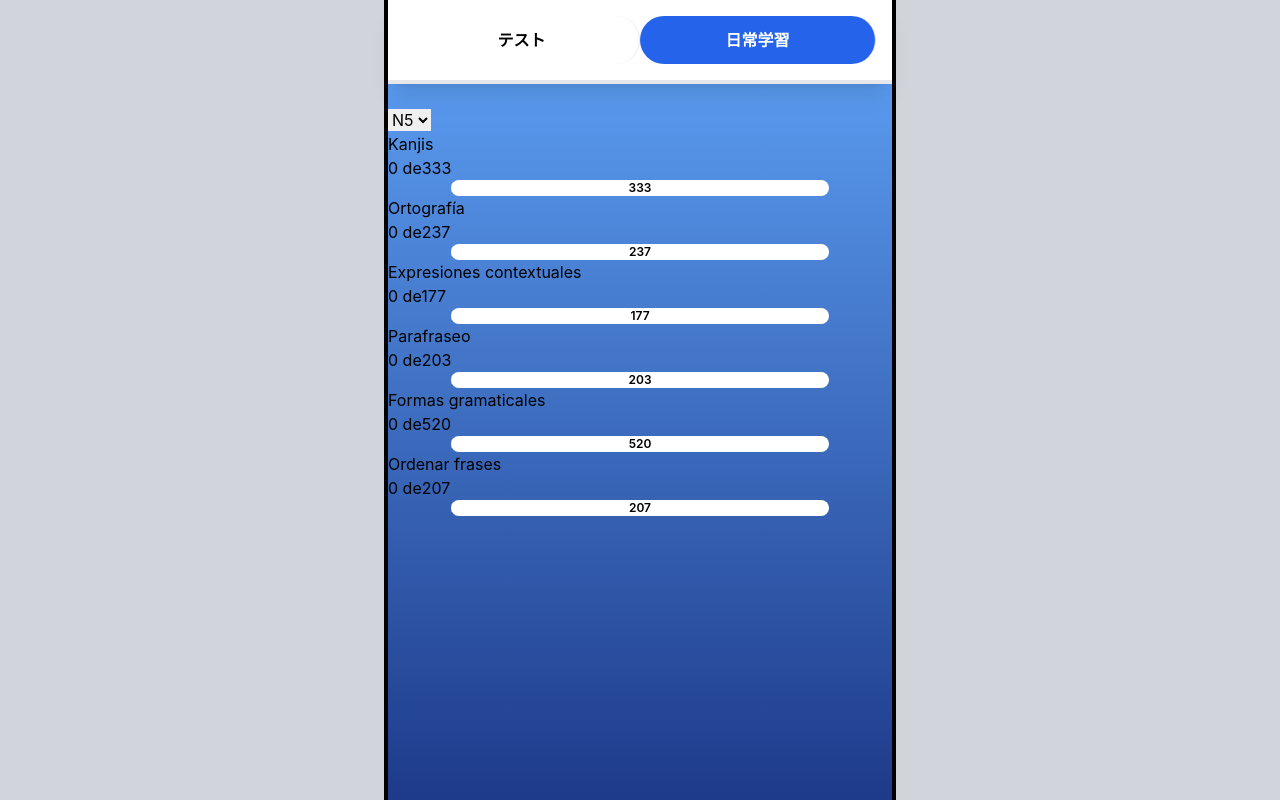
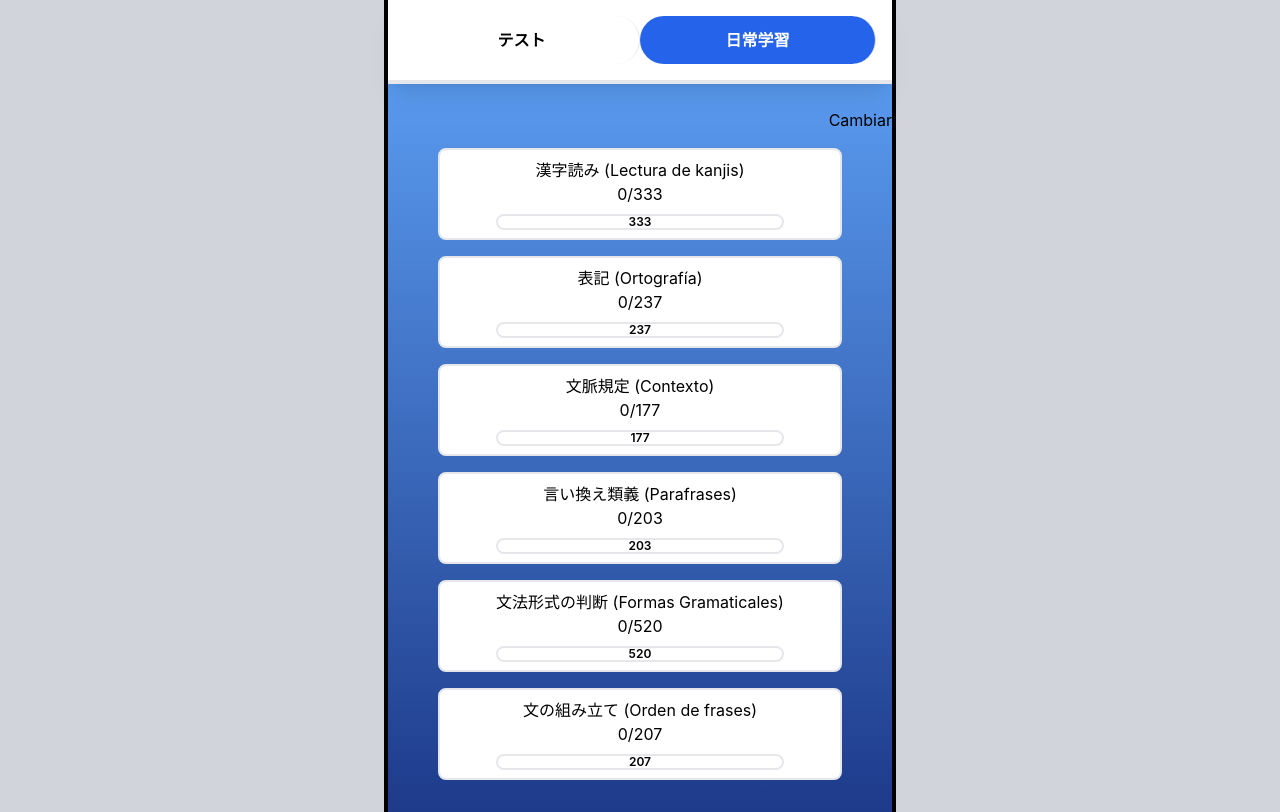
Before and after one commit to alexay7/japanese-front, a React (Create React App) app: page / in a window 1280 px wide. Both pictures are taken after a click on the button "日常学習". Built offline with nearby package versions, Linux system fonts and the light colour scheme.

Commit message:
Changed language and styles

```diff
--- a/src/pages/Home/Home.tsx
+++ b/src/pages/Home/Home.tsx
@@ -5,13 +5,23 @@ import DefaultTests from "./components/DefaultTests";
 import {Exercises} from "./components/Exercises";
 
 function Home():React.ReactElement {
-    const [mode, setMode] = useState("default");
+    const [mode, setMode] = useState(window.localStorage.getItem("mainmenu") || "default");
 
     return (
         <PageContainer>
             <div className="w-full flex font-semibold p-4 shadow-xl bg-white">
-                <button className={`w-1/2 border-r p-3 rounded-full ${mode === "default" ? "bg-blue-600 text-white" : "text-black bg-white"}`} onClick={()=>setMode("default")}>テスト</button>
-                <button className={`w-1/2 border-r p-3 rounded-full ${mode === "custom" ? "bg-blue-600 text-white" : "text-black bg-white"}`}  onClick={()=>setMode("custom")}>日常学習</button>
+                <button className={`w-1/2 border-r p-3 rounded-full ${mode === "default" ? "bg-blue-600 text-white" : "text-black bg-white"}`} onClick={()=>{
+                    window.localStorage.setItem("mainmenu", "default");
+                    setMode("default");
+                }}
+                >テスト
+                </button>
+                <button className={`w-1/2 border-r p-3 rounded-full ${mode === "custom" ? "bg-blue-600 text-white" : "text-black bg-white"}`}  onClick={()=>{
+                    window.localStorage.setItem("mainmenu", "custom");
+                    setMode("custom");
+                }}
+                >日常学習
+                </button>
             </div>
             <hr className="border-2 mb-6"/>
             {mode === "default" ? <DefaultTests/> : <Exercises/>}
--- a/src/pages/Home/components/DefaultTests.tsx
+++ b/src/pages/Home/components/DefaultTests.tsx
@@ -18,31 +18,31 @@ function DefaultTests():React.ReactElement {
                     hover:bg-white hover:border-red-600 hover:text-red-600 hover:animate-pulse"
                     onClick={()=>setSelectedTest("N5")}
                     >
-                        <p className="text-xl font-bold">N5</p>
+                        <p className="text-xl font-bold">JLPT N5</p>
                     </li>
                     <li className="duration-500 cursor-pointer text-white py-4
                     px-8 bg-orange-500 border-orange-700 border-4 rounded-xl text-center
                     hover:bg-white hover:border-orange-600 hover:text-orange-600 hover:animate-pulse" onClick={()=>setSelectedTest("N4")}
                     >
-                        <p className="text-xl font-bold">N4</p>
+                        <p className="text-xl font-bold">JLPT N4</p>
                     </li>
                     <li className="duration-500 cursor-pointer text-white py-4
                     px-8 bg-green-500 border-green-700 border-4 rounded-xl text-center
                     hover:bg-white hover:border-green-600 hover:text-green-600 hover:animate-pulse" onClick={()=>setSelectedTest("N3")}
                     >
-                        <p className="text-xl font-bold">N3</p>
+                        <p className="text-xl font-bold">JLPT N3</p>
                     </li>
                     <li className="duration-500 cursor-pointer text-white py-4
                     px-8 bg-blue-500 border-blue-700 border-4 rounded-xl text-center
                     hover:bg-white hover:border-blue-600 hover:text-blue-600 hover:animate-pulse" onClick={()=>setSelectedTest("N2")}
                     >
-                        <p className="text-xl font-bold">N2</p>
+                        <p className="text-xl font-bold">JLPT N2</p>
                     </li>
                     <li className="duration-500 cursor-pointer text-white py-4
                     px-8 bg-pink-500 border-pink-700 border-4 rounded-xl text-center
                     hover:bg-white hover:border-pink-600 hover:text-pink-600 hover:animate-pulse" onClick={()=>setSelectedTest("N1")}
                     >
-                        <p className="text-xl font-bold">N1</p>
+                        <p className="text-xl font-bold">JLPT N1</p>
                     </li>
                 </ul>
             </div>
--- a/src/pages/Home/components/Exercises.tsx
+++ b/src/pages/Home/components/Exercises.tsx
@@ -1,5 +1,7 @@
+/* eslint-disable @typescript-eslint/no-unused-vars */
 import React, {useState} from "react";
 
+import {FormControl, MenuItem, Select} from "@mui/material";
 import {useNavigate} from "react-router-dom";
 
 import {useTest} from "../../../contexts/TestContext";
@@ -18,16 +20,19 @@ export function Exercises():React.ReactElement {
 
     return (
         <div>
-            <div className="">
-                <select name="" id="" onChange={(e)=>setSelectedLevel(e.target.value)} value={selectedLevel}>
-                    <option value="N1">N1</option>
-                    <option value="N2">N2</option>
-                    <option value="N3">N3</option>
-                    <option value="N4">N4</option>
-                    <option value="N5">N5</option>
-                </select>
+            <div className="flex justify-end">
+                {/* <FormControl className="flex justify-center w-1/2 text-center bg-white rounded-lg" variant="outlined">
+                    <Select onChange={(e)=>setSelectedLevel(e.target.value)} value={selectedLevel}>
+                        <MenuItem value="N1">N1</MenuItem>
+                        <MenuItem value="N2">N2</MenuItem>
+                        <MenuItem value="N3">N3</MenuItem>
+                        <MenuItem value="N4">N4</MenuItem>
+                        <MenuItem value="N5">N5</MenuItem>
+                    </Select>
+                </FormControl> */}
+                <button>Cambiar</button>
             </div>
-            <ul>
+            <ul className="flex flex-col items-center w-full gap-4 mt-4">
                 {Object.keys(parsedStats[selectedLevel as keyof Stats]).filter((x)=>x !== "passedTimes").map((exerciseType)=>{
                     const exerciseTypes = parsedStats[selectedLevel as keyof Stats];
                     const correctPercentage = ((parsedStats[selectedLevel as keyof Stats][exerciseType as keyof typeof exerciseTypes] as SectionStats)
@@ -41,12 +46,15 @@ export function Exercises():React.ReactElement {
                             handleParams({level:selectedLevel, type:"exercises", skip:0, sections:[exerciseType]});
                             navigate("/quiz");
                         }}
+                        className="w-4/5 flex flex-col items-center bg-white rounded-lg p-2 cursor-pointer border-2 hover:border-gray-600 duration-100"
                         >
-                            <p>{levelData[exerciseType as keyof typeof levelData].name}</p>
-                            <p>{(parsedStats[selectedLevel as keyof Stats][exerciseType as keyof typeof exerciseTypes] as SectionStats).total} de
+                            <p>{levelData[exerciseType as keyof typeof levelData].name} {" "}
+                                ({levelData[exerciseType as keyof typeof levelData].spanish_name})
+                            </p>
+                            <p>{(parsedStats[selectedLevel as keyof Stats][exerciseType as keyof typeof exerciseTypes] as SectionStats).total}/
                                 {(parsedStats[selectedLevel as keyof Stats][exerciseType as keyof typeof exerciseTypes] as SectionStats).quantity}
                             </p>
-                            <div className="w-3/4 bg-white rounded-full h-4 flex overflow-hidden m-auto">
+                            <div className="w-3/4 bg-white rounded-full h-4 flex overflow-hidden m-auto border-gray-200 border-2 mt-2">
                                 <div className={"h-full bg-green-500 rounded-l-full flex items-center justify-center"} style={{width:`${correctPercentage}%`}}>
                                     <p className="text-xs text-white font-semibold">{(parsedStats[selectedLevel as keyof Stats][exerciseType as keyof typeof exerciseTypes] as SectionStats)
                                         .correct}
--- a/src/types/data.ts
+++ b/src/types/data.ts
@@ -1,34 +1,42 @@
 export const levelData = {
     kanji:{
-        "name":"Kanjis",
+        "name":"漢字読み",
+        "spanish_name":"Lectura de kanjis",
         "description":""
     },
     ortografia:{
-        "name":"Ortografía",
+        "name":"表記",
+        "spanish_name":"Ortografía",
         "description":""
     },
     formacion:{
-        "name":"Formación de palabras",
+        "name":"語形成",
+        "spanish_name":"Formación de palabras",
         "description":""
     },
     contexto:{
-        "name":"Expresiones contextuales",
+        "name":"文脈規定",
+        "spanish_name":"Contexto",
         "description":""
     },
     parafrases:{
-        "name":"Parafraseo",
+        "name":"言い換え類義",
+        "spanish_name":"Parafrases",
         "description":""
     },
     uso:{
-        "name":"Uso de palabras",
+        "name":"用法",
+        "spanish_name":"Uso de palabras",
         "description":""
     },
     gramaticafrases:{
-        "name":"Formas gramaticales",
+        "name":"文法形式の判断",
+        "spanish_name":"Formas Gramaticales",
         "description":""
     },
     ordenar:{
-        "name":"Ordenar frases",
+        "name":"文の組み立て",
+        "spanish_name":"Orden de frases",
         "description":""
     }
 };
```
